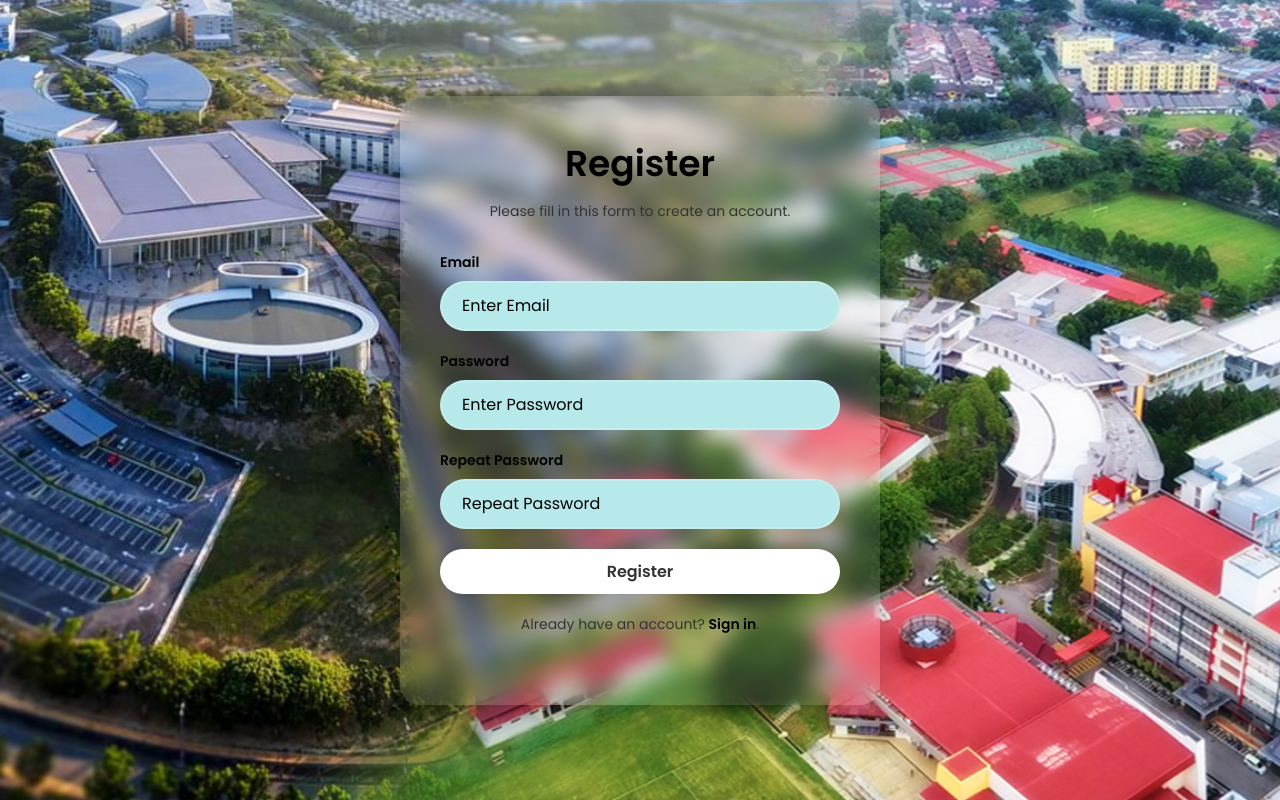
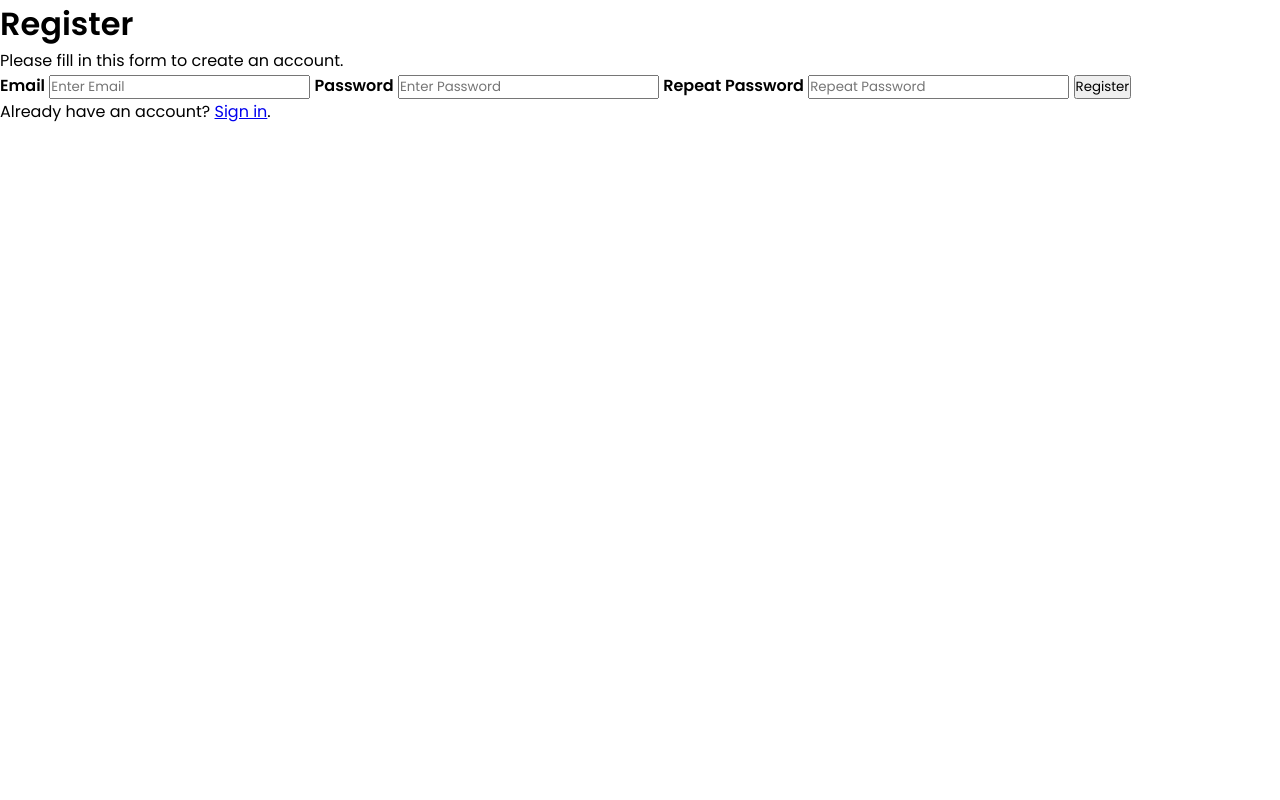
Before and after one commit to YeeHong-kyc/Mini-IT-Project, a Flask app: page /register in a window 1280 px wide. Run offline with Flask 3, Linux system fonts and the light colour scheme.

Commit message:
css stuff

```diff
--- a/server.py
+++ b/server.py
@@ -8,7 +8,7 @@ def home():
 
 @app.route('/register')
 def register():
-    return render_template('register.html')
+    return render_template('Register.html')
 
 @app.route('/confirm')
 def confirm():
--- a/static/styles/style_register.css
+++ b/static/styles/style_register.css
@@ -6,96 +6,3 @@
   box-sizing: border-box;
   font-family: 'Poppins', sans-serif;
 }
-
-body {
-  display: flex;
-  justify-content: center;
-  align-items: center;
-  min-height: 100vh;
-  background-image: url('Image/1280_720_2.jpg');
-  background-repeat: no-repeat;
-  background-size: cover;
-  background-position: center;
-}
-
-form {
-  width: 480px;
-  background-color: rgba(255, 255, 255, 0.1);
-  backdrop-filter: blur(10px);
-  border-radius: 20px;
-  padding: 40px;
-  color: #000;
-  box-shadow: 0 8px 32px rgba(0, 0, 0, 0.25);
-}
-
-h1 {
-  font-size: 36px;
-  margin-bottom: 10px;
-  text-align: center;
-}
-
-p {
-  text-align: center;
-  font-size: 14px;
-  margin-bottom: 30px;
-  color: #333;
-}
-
-label {
-  display: block;
-  margin-bottom: 8px;
-  font-weight: 600;
-  font-size: 14px;
-  color: #000;
-}
-
-input[type="text"],
-input[type="password"] {
-  width: 100%;
-  height: 50px;
-  margin-bottom: 20px;
-  padding: 0 20px;
-  border-radius: 40px;
-  border: 2px solid rgba(255, 255, 255, 0.2);
-  background-color: #b7e8ea;
-  font-size: 16px;
-  color: #000;
-  outline: none;
-}
-
-input::placeholder {
-  color: #000;
-}
-
-.registerbtn {
-  width: 100%;
-  height: 45px;
-  background-color: #fff;
-  color: #333;
-  font-size: 16px;
-  font-weight: 600;
-  border: none;
-  border-radius: 40px;
-  cursor: pointer;
-  transition: background-color 0.3s ease;
-  box-shadow: 0 0 10px rgba(0, 0, 0, 0.1);
-}
-
-.registerbtn:hover {
-  background-color: #f0f0f0;
-}
-
-.container.signin {
-  text-align: center;
-  margin-top: 20px;
-}
-
-.container.signin a {
-  color: #000;
-  text-decoration: none;
-  font-weight: 600;
-}
-
-.container.signin a:hover {
-  text-decoration: underline;
-}
--- a/templates/confirmPassword.html
+++ b/templates/confirmPassword.html
@@ -15,8 +15,7 @@
          <input type="password" id="0001" placeholder="New password">
          <label for="0002">Confirm Password</label>
          <input type="password" id="0002" placeholder="Confirm password"><br><br>
-         <input type="checkbox" onclick="myFunction()">Show Password
-
+         <div class="show-password"><input type="checkbox" onclick="myFunction()">Show Password
          <script>
               function myFunction() {
              var x = document.getElementById("0002");
@@ -26,7 +25,7 @@
              x.type = "password";
             }
             }
-        </script>
+        </script></div>
           <p id="message"></p>
           <button onclick="checkPassword()">SUBMIT</button>
 
```
Also changed, not shown: static/styles/style_confirmPassword.css (+13 -4 lines). Lines whose indentation alone changed are shown as unchanged.
